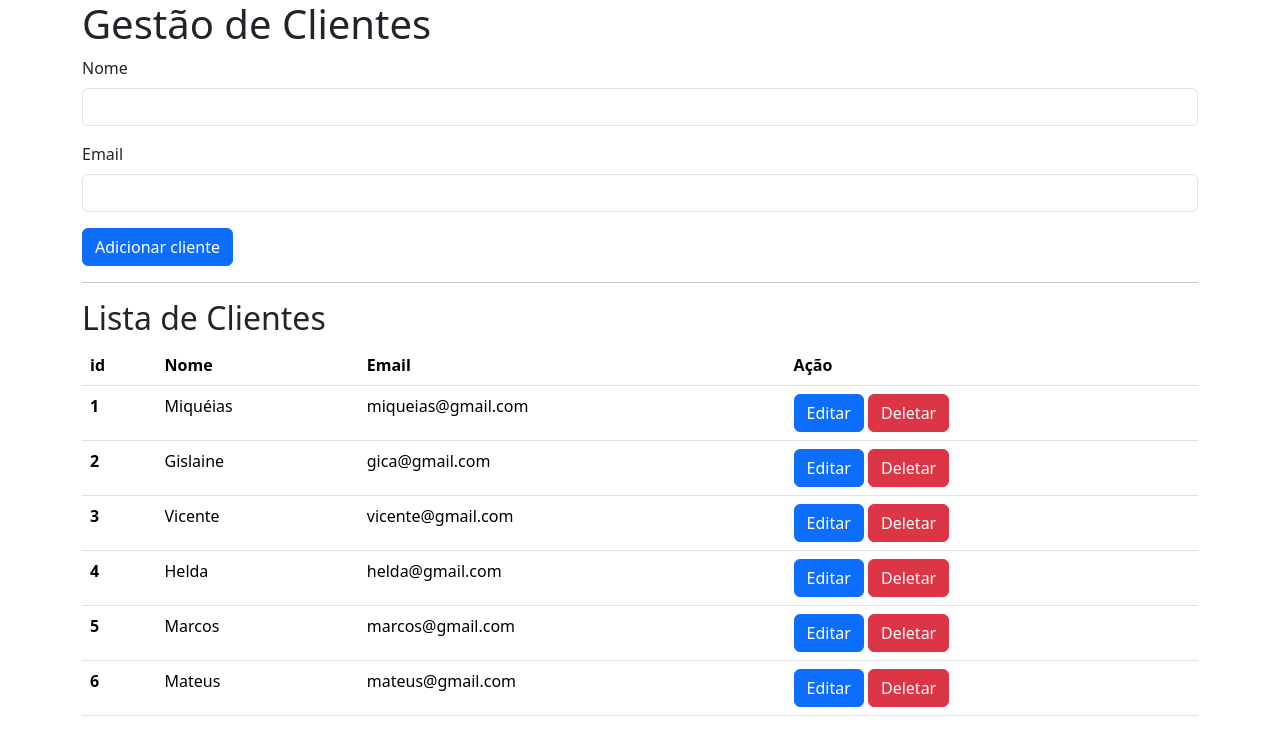
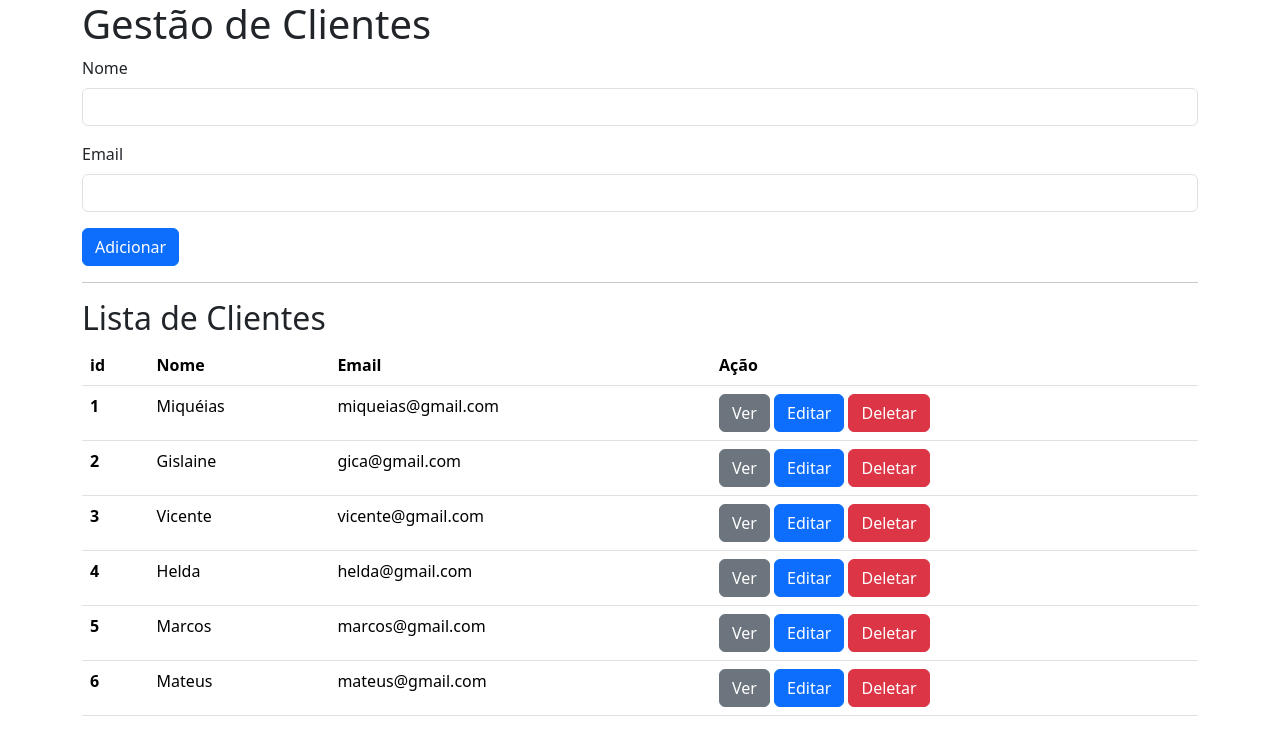
Before and after one commit to MiqueiasAbilio/Gest-o-de-Clientes, a Flask app: page / in a window 1280 px wide. Shown: the top 755 px of the page. Run offline with Flask 3, Linux system fonts and the light colour scheme.

Commit message:
Editar-update-atualizar

```diff
--- a/routes/cliente.py
+++ b/routes/cliente.py
@@ -23,23 +23,37 @@ def inserir_cliente():
 @cliente_route.route('/new')
 def form_cliente():
     '''formulario para cadatrar clientes'''
+
     return render_template('form_cliente.html')
 
 
 @cliente_route.route('/<int:cliente_id>')
 def detalhe_cliente(cliente_id):
     '''obter as informações de um cliente'''
-    return render_template('detalhe_cliente.html')
+    cliente = list(filter(lambda c: c['id'] == cliente_id, CLIENTES))[0]
+    return render_template('detalhe_cliente.html',  cliente = cliente)
 
 
 @cliente_route.route('/<int:cliente_id>/edit')
-def form_idit_cliente(cliente_id):
+def form_edit_cliente(cliente_id):
     '''formulario para editar um cliente'''
+    cliente = None
+    for c in CLIENTES:
+        if c['id'] == cliente_id:
+            cliente = c
+    return render_template('form_cliente.html', cliente=cliente)
 
 @cliente_route.route('/<int:cliente_id>/update', methods=['PUT'])
 def atualizar_cliente(cliente_id):
     '''atualizar os dados do cliente'''
-    pass
+    data = request.json
+    cliente_editado = None
+    for c in CLIENTES:
+        if c['id'] == cliente_id:
+            c['nome'] = data['nome']
+            c['email'] = data['email']
+    cliente_editado = c
+    return render_template('iten_cliente.html', cliente = cliente_editado  )
 
 @cliente_route.route('/<int:cliente_id>/delete', methods=['DELETE'])
 def deletar_cliente(cliente_id):
--- a/templates/detalhe_cliente.html
+++ b/templates/detalhe_cliente.html
@@ -0,0 +1,5 @@
+<ul>
+    <li>ID: {{  cliente.id }}</li>
+    <li>NOME: {{  cliente.nome }}</li>
+    <li>EMAIL: {{  cliente.email }}</li>
+</ul>
--- a/templates/form_cliente.html
+++ b/templates/form_cliente.html
@@ -1,18 +1,30 @@
 <form class="c-form"
-      action="{{ url_for('cliente.inserir_cliente')}}"
-      method="POST"
-      c-append="#lista-cliente">
+      {% if cliente %}
+        action="{{ url_for('cliente.atualizar_cliente', cliente_id = cliente.id )}}"
+      {% else %}
+        action="{{ url_for('cliente.inserir_cliente')}}"
+      {% endif %}
+
+      method="{% if cliente %}PUT{% else %}POST{% endif %}"
+      {% if cliente  %}
+        c-swap=".cliente-{{ cliente.id }}"
+      {% else %}
+        c-append="#lista-cliente"
+      {% endif %}
+      >
 
   <div class="mb-3">
     <label class="form-label">Nome</label>
-    <input type="text" class="form-control" name="nome">
+    <input type="text" class="form-control" name="nome" {% if cliente %} value="{{ cliente.nome }}"{% endif %}>
   </div>
 
   <div class="mb-3">
     <label class="form-label">Email</label>
-    <input type="text" class="form-control" name="email">
+    <input type="text" class="form-control" name="email" {% if cliente %} value="{{ cliente.email }}"{% endif %}>
   </div>
 
 
-  <button type="submit" class="btn btn-primary">Adicionar cliente</button>
+  <button type="submit" class="btn btn-primary">
+    {% if cliente %}Salvar{% else %}Adicionar{% endif %}
+  </button>
 </form>
--- a/templates/index.html
+++ b/templates/index.html
@@ -12,7 +12,8 @@
       <h1>Gestão de Clientes</h1>
 
       <!-- formulariuo para add cliente -->
-      <div c-container="{{url_for("cliente.form_cliente")}}"></div>
+      <div id="form-cliente"
+           c-container="{{url_for("cliente.form_cliente")}}"></div>
       <hr>
 
       <h2>Lista de Clientes</h2>
@@ -20,6 +21,24 @@
       <div c-container="{{url_for("cliente.lista_cliente")}}"></div>
     </div>
 
+
+<!-- Modal -->
+<div class="modal fade" id="exampleModal" tabindex="-1" aria-labelledby="exampleModalLabel" aria-hidden="true">
+  <div class="modal-dialog">
+    <div class="modal-content">
+      <div class="modal-header">
+        <h1 class="modal-title fs-5" id="exampleModalLabel">Modal title</h1>
+        <button type="button" class="btn-close" data-bs-dismiss="modal" aria-label="Close"></button>
+      </div>
+      <div class="modal-body" id="exibir-cliente"></div>
+      <div class="modal-footer">
+        <button type="button" class="btn btn-secondary" data-bs-dismiss="modal">Close</button>
+        <button type="button" class="btn btn-primary">Save changes</button>
+      </div>
+    </div>
+  </div>
+</div>
+
     <script src="https://cdn.jsdelivr.net/npm/bootstrap@5.3.3/dist/js/bootstrap.bundle.min.js" integrity="sha384-YvpcrYf0tY3lHB60NNkmXc5s9fDVZLESaAA55NDzOxhy9GkcIdslK1eN7N6jIeHz" crossorigin="anonymous"></script>
     <script src="{{ url_for('static', filename='js/cru.js') }}"></script>
 
--- a/templates/iten_cliente.html
+++ b/templates/iten_cliente.html
@@ -1,12 +1,22 @@
-    <tr>
+    <tr class="cliente-{{ cliente.id }}">
       <th scope="row">{{ cliente.id }}</th>
       <td>{{ cliente.nome}}</td>
       <td>{{ cliente.email }}</td>
       <td>
-          <button type="button" class="btn btn-primary">Editar</button>
+          <button type="button" class="btn btn-secondary"
+                  c-get="{{ url_for('cliente.detalhe_cliente', cliente_id = cliente.id ) }}"
+                  c-target="#exibir-cliente"
+                  data-bs-toggle="modal" data-bs-target="#exampleModal">
+              Ver
+          </button>
+          <button type="button" class="btn btn-primary"
+                  c-get="{{ url_for('cliente.form_edit_cliente', cliente_id = cliente.id ) }}"
+                  c-target="#form-cliente">
+              Editar
+          </button>
           <button type="button"
                   class="btn btn-danger"
-                  c-delete="{{ url_for('cliente.deletar_cliente', cliente_id=cliente.id) }}"
+                  c-delete="{{ url_for('cliente.deletar_cliente', cliente_id = cliente.id) }}"
                   c-remove-closest="tr">
               Deletar
           </button>
```
